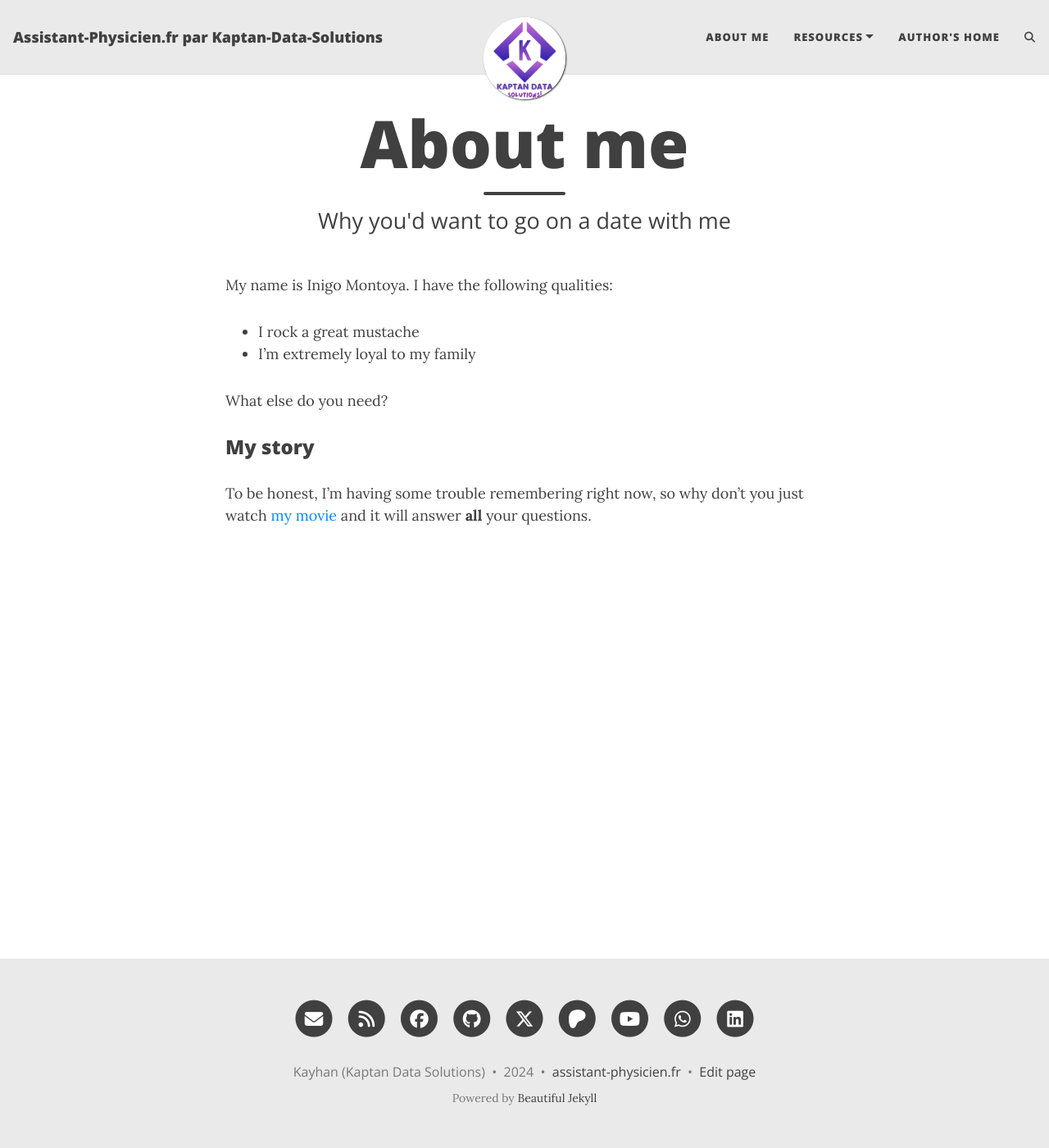
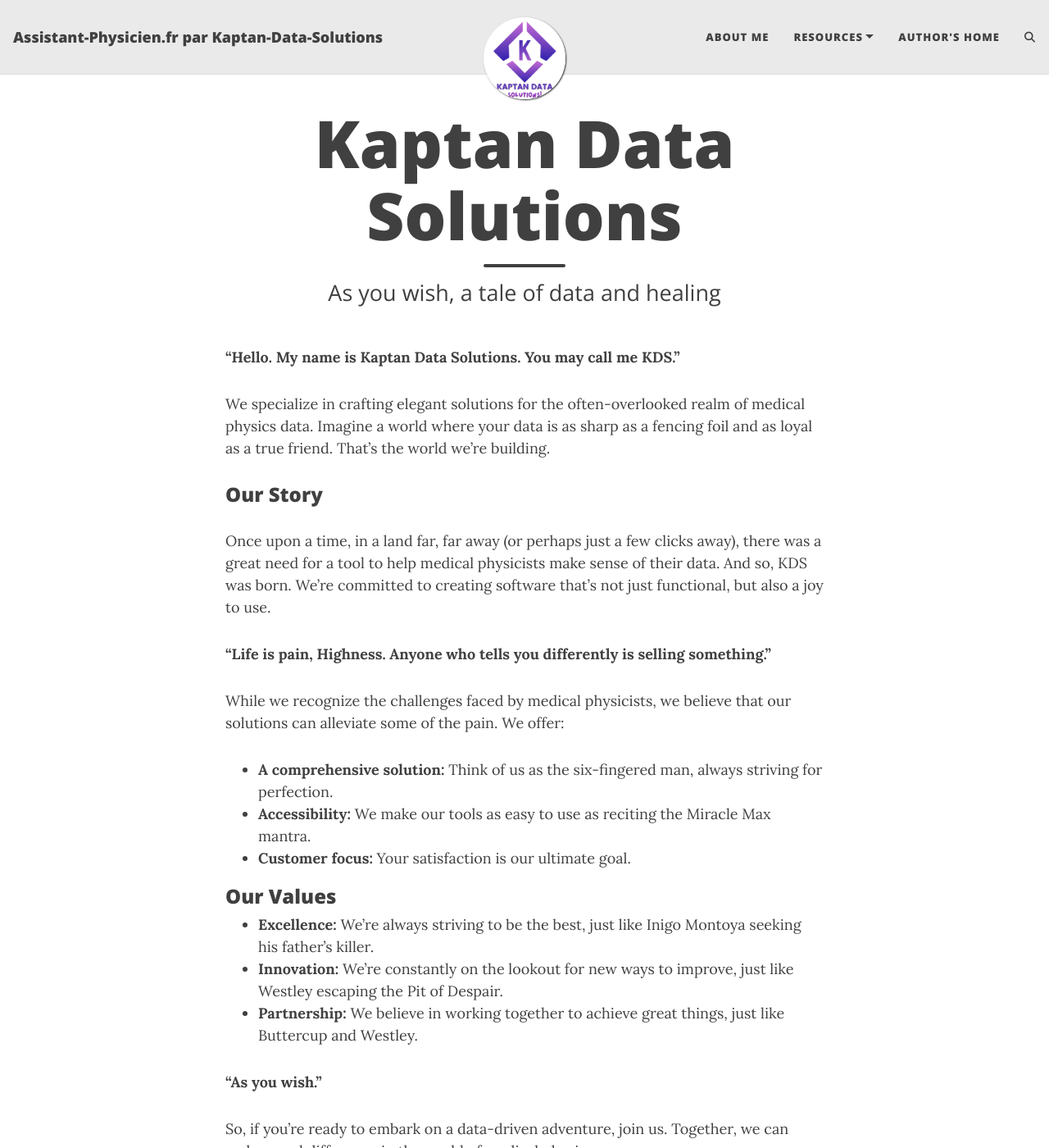
Before and after one commit to kaptandatasolutions/kaptandatasolutions.github.io, a Jekyll site: the page built from aboutme.md, in a window 1280 px wide and 1400 px high. Shown: the whole window at 82% size. Built offline with Jekyll 4.4.1, drawn with Linux system fonts in a browser that asks for light colours; comment, search, counter and statistics services are not loaded; some of the changed text lies outside the part shown.

Commit message:
Update aboutme.md

```diff
--- a/aboutme.md
+++ b/aboutme.md
@@ -1,16 +1,35 @@
 ---
 layout: page
-title: About me
-subtitle: Why you'd want to go on a date with me
+title: Kaptan Data Solutions
+subtitle: As you wish, a tale of data and healing
 ---
 
-My name is Inigo Montoya. I have the following qualities:
+**"Hello. My name is Kaptan Data Solutions. You may call me KDS."**
 
-- I rock a great mustache
-- I'm extremely loyal to my family
+We specialize in crafting elegant solutions for the often-overlooked realm of medical physics data. Imagine a world where your data is as sharp as a fencing foil and as loyal as a true friend. That's the world we're building.
 
-What else do you need?
+### Our Story
 
-### My story
+Once upon a time, in a land far, far away (or perhaps just a few clicks away), there was a great need for a tool to help medical physicists make sense of their data. And so, KDS was born. We’re committed to creating software that's not just functional, but also a joy to use.
 
-To be honest, I'm having some trouble remembering right now, so why don't you just watch [my movie](https://en.wikipedia.org/wiki/The_Princess_Bride_%28film%29) and it will answer **all** your questions.
+**"Life is pain, Highness. Anyone who tells you differently is selling something."**
+
+While we recognize the challenges faced by medical physicists, we believe that our solutions can alleviate some of the pain. We offer:
+
+* **A comprehensive solution:** Think of us as the six-fingered man, always striving for perfection.
+* **Accessibility:** We make our tools as easy to use as reciting the Miracle Max mantra.
+* **Customer focus:** Your satisfaction is our ultimate goal.
+
+### Our Values
+
+* **Excellence:** We're always striving to be the best, just like Inigo Montoya seeking his father's killer.
+* **Innovation:** We're constantly on the lookout for new ways to improve, just like Westley escaping the Pit of Despair.
+* **Partnership:** We believe in working together to achieve great things, just like Buttercup and Westley.
+
+**"As you wish."**
+
+So, if you're ready to embark on a data-driven adventure, join us. Together, we can make a real difference in the world of medical physics.
+
+[Image of a sword, a graph, and a heart]
+
+**Contact us:** [kaptandatasolutions@gmail.com]
```
